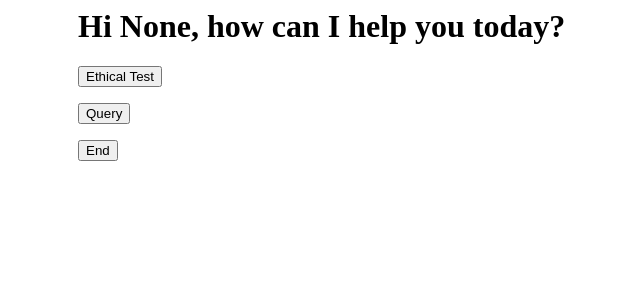
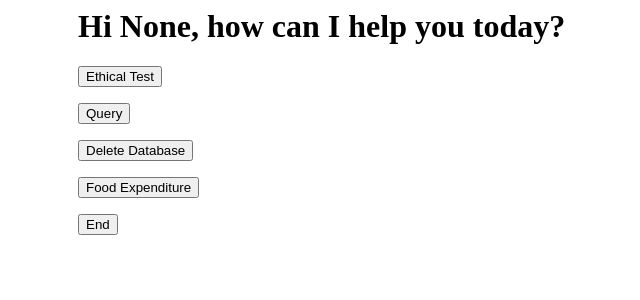
Before and after one commit to Jiaxuan-Li-iii/W1_HWW, a Flask app: page /main in a window 1280 px wide. Shown: the top 300 px of the page, without its empty margins (246-886 px from the left). Run offline with Flask 3, Linux system fonts and the light colour scheme.

Commit message:
Update main.html

```diff
--- a/templates/main.html
+++ b/templates/main.html
@@ -13,6 +13,12 @@
     <form action="/query" method="post">
         <p><input type="submit" value="Query"></p>
     </form>
+    <form action="/delete" method="post">
+        <p><input type="submit" value="Delete Database"></p>
+    </form>
+    <form action="/food_exp" method="post">
+        <p><input type="submit" value="Food Expenditure"></p>
+    </form>
     <form action="/end" method="post">
         <p><input type="submit" value="End"></p>
     </form>
```
